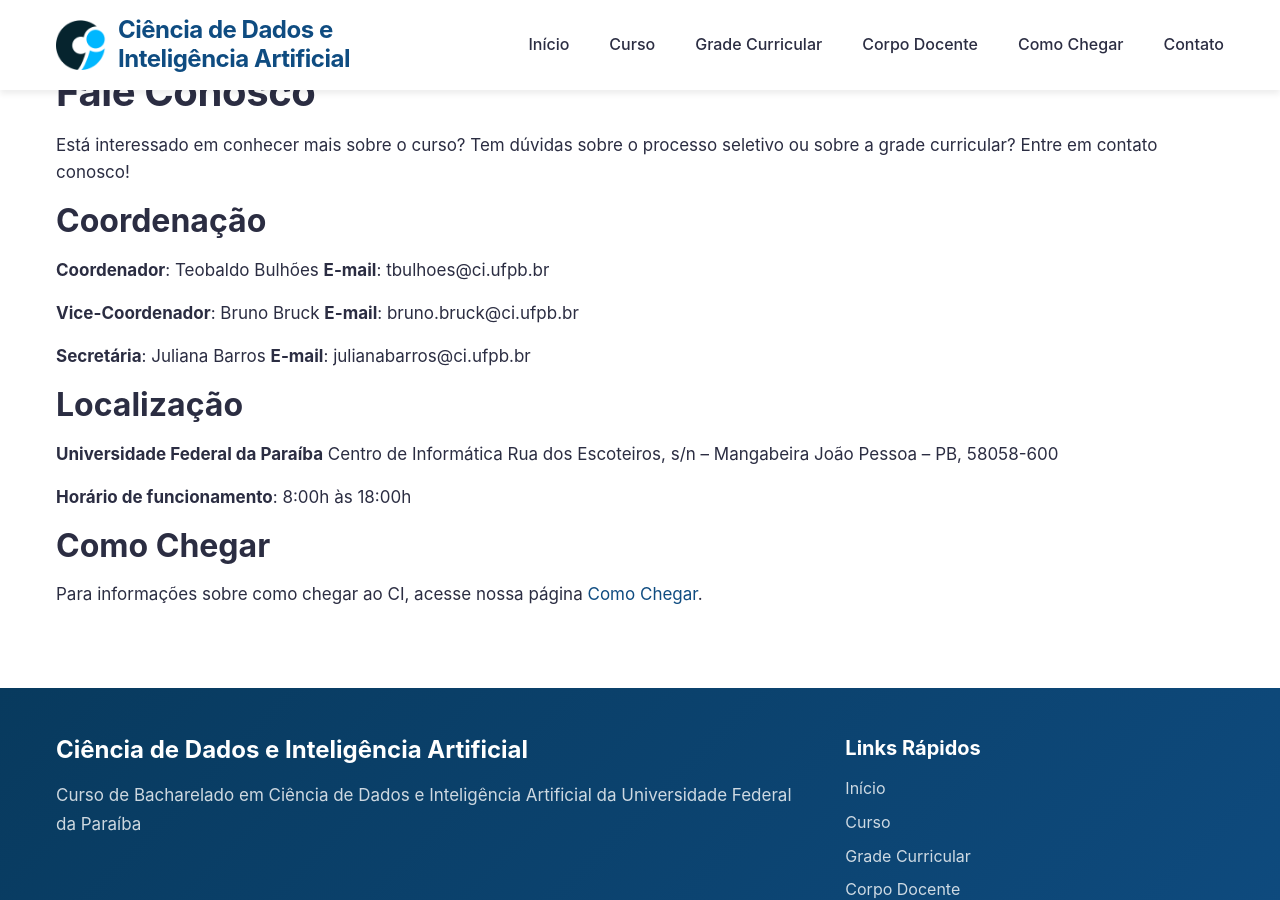
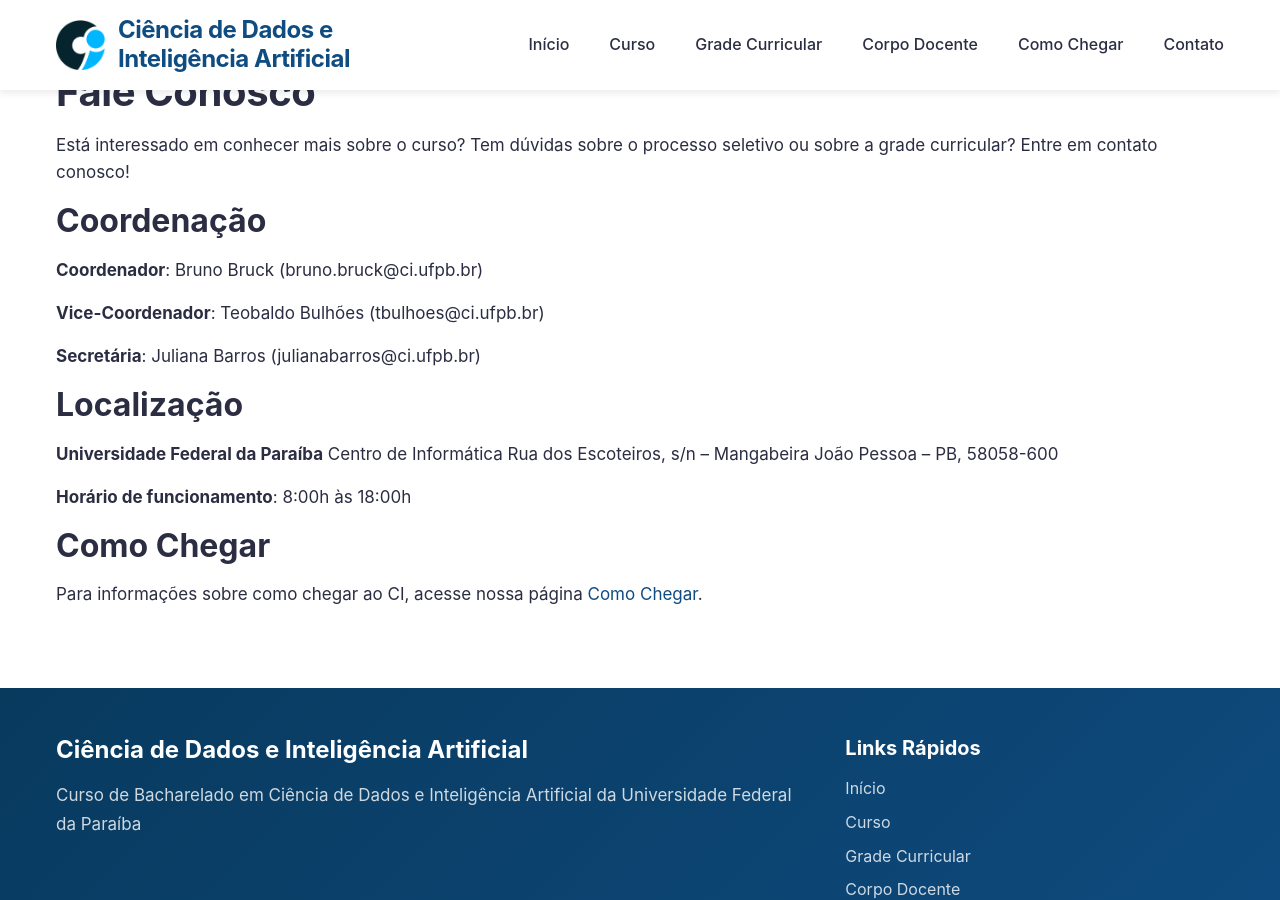
Before and after one commit to yurimalheiros/cdia-website, a Jekyll site: the page built from contato.md, in a window 1280 px wide and 900 px high, scrolled down 395 px. Built offline with Jekyll 4.4.1, drawn with Linux system fonts in a browser that asks for light colours.

```diff
--- a/contato.md
+++ b/contato.md
@@ -10,14 +10,14 @@ Está interessado em conhecer mais sobre o curso? Tem dúvidas sobre o processo
 
 ### Coordenação
 
-**Coordenador**: Teobaldo Bulhões
-**E-mail**: tbulhoes@ci.ufpb.br
+**Coordenador**: Bruno Bruck
+(bruno.bruck@ci.ufpb.br)
 
-**Vice-Coordenador**: Bruno Bruck
-**E-mail**: bruno.bruck@ci.ufpb.br
+**Vice-Coordenador**: Teobaldo Bulhões
+(tbulhoes@ci.ufpb.br)
 
 **Secretária**: Juliana Barros
-**E-mail**: julianabarros@ci.ufpb.br
+(julianabarros@ci.ufpb.br)
 
 ### Localização
 
```
Also changed, not shown: docentes.md (+5 -4 lines).
